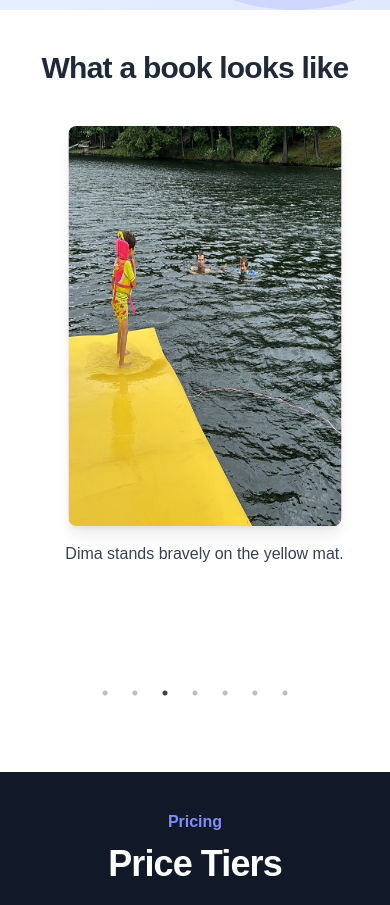
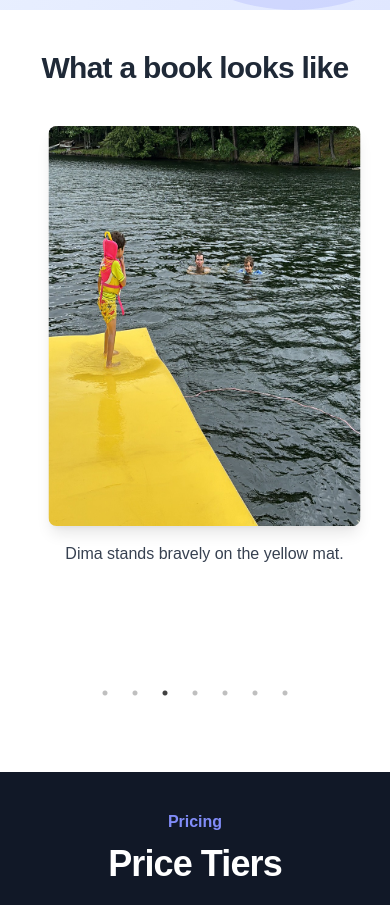
Before and after one commit to backbencherstudio/book-home-abarmos, a plain HTML site: page index.html in a window 390 px wide. Shown: the part 2420-3325 px from the top of the page. Drawn offline with nearby package versions, Linux system fonts and the light colour scheme.

Commit message:
updated the page

```diff
--- a/css/style.css
+++ b/css/style.css
@@ -141,16 +141,28 @@
 }
 
 /* Book Slider */
-#book-slider .book-img {
-    width: 90%;
+/* #book-slider .book-img { */
+    /* width: 90%; */
     /* object-fit: cover; */
+/* } */
+
+@media (max-width: 1024px) {
+    #book-slider .book-img {
+        width: 90%;
+        /* object-fit: cover; */
+    }
 }
 
-
+@media (max-width: 768px) {
+    #book-slider .book-img {
+        width: 90%;
+        /* object-fit: cover; */
+    }
+}
 
 @media (max-width: 480px) {
     #book-slider .book-img {
-        width: 70%;
+        width: 80%;
         /* object-fit: cover; */
     }
 }
--- a/js/script.js
+++ b/js/script.js
@@ -1,6 +1,6 @@
 $(document).ready(function(){
     $('#book-slider').slick({
-        slidesToShow: 4,
+        slidesToShow: 3,
         slidesToScroll: 1,
         autoplay: true,
         autoplaySpeed: 3000,
@@ -11,7 +11,7 @@ $(document).ready(function(){
             {
                 breakpoint: 1024,
                 settings: {
-                    slidesToShow: 4
+                    slidesToShow: 3
                 }
             },
             {
```
Also changed, not shown: img/icon-2.png (added), img/icon-3.png (added), img/icon.png, 1 other file.
